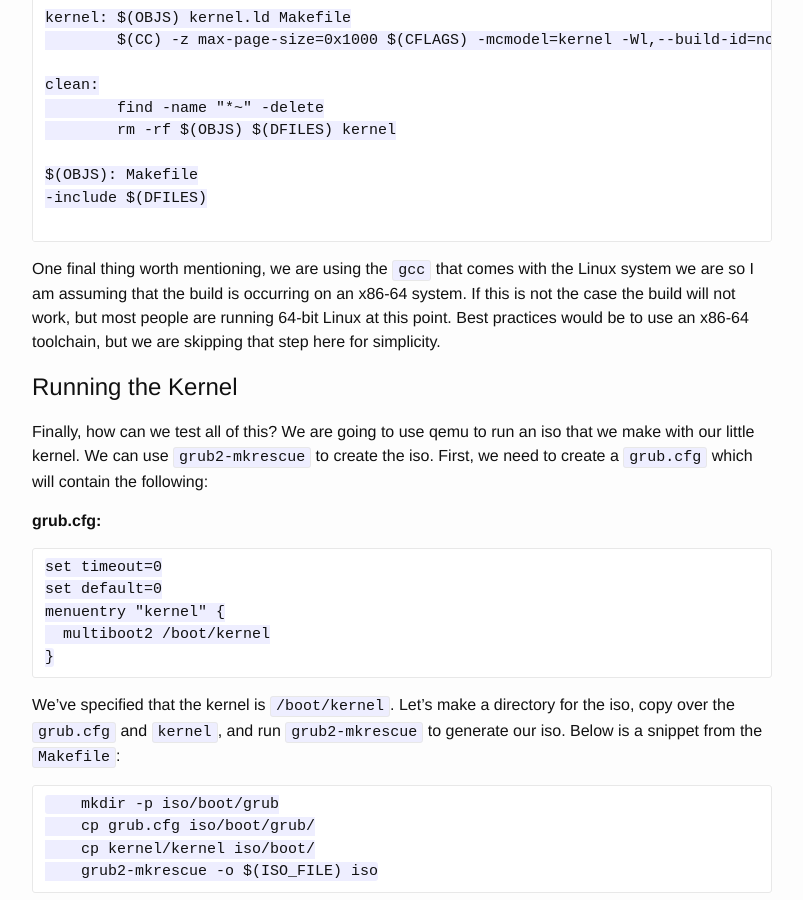
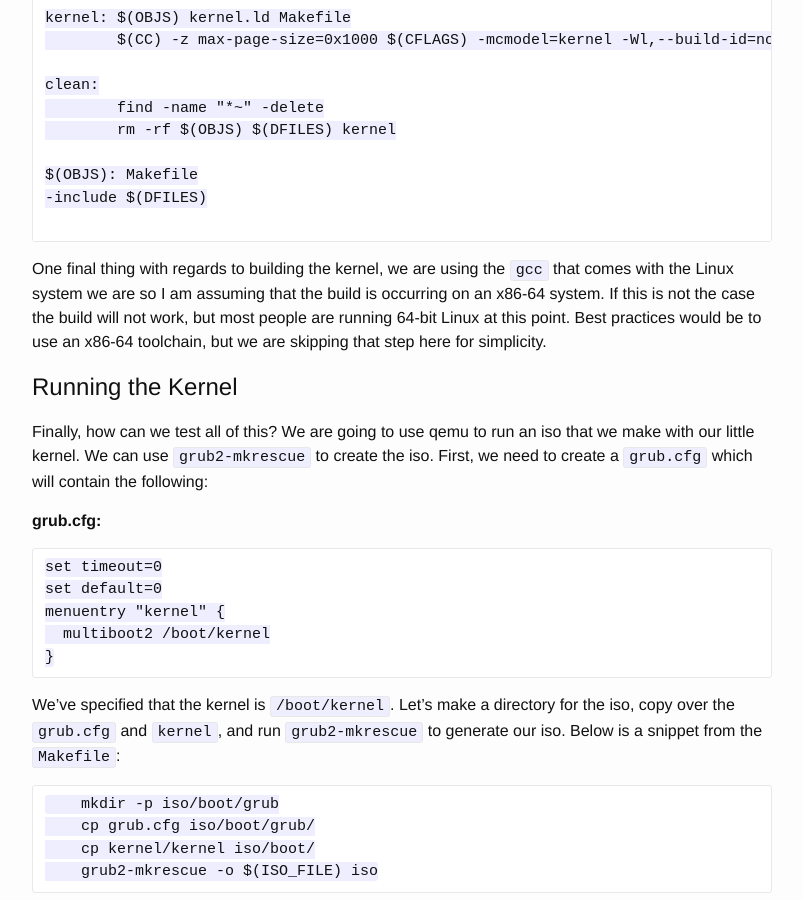
Before and after one commit to missimer/missimer.github.io, a Jekyll site: the page built from _posts/2017-08-08-x86-64-kernel-boot.markdown, in a window 1280 px wide and 900 px high, scrolled down 9950 px. Shown: the whole window, without its empty margins (238-1041 px from the left). Built offline with Jekyll 4.4.1, drawn with Linux system fonts in a browser that asks for light colours.

Commit message:
Removed duplicate phrase

```diff
--- a/_posts/2017-08-08-x86-64-kernel-boot.markdown
+++ b/_posts/2017-08-08-x86-64-kernel-boot.markdown
@@ -490,11 +490,11 @@ $(OBJS): Makefile
 
 ~~~~~~~~~~~~~~~~~~~~~
 
-One final thing worth mentioning, we are using the `gcc` that comes with the
-Linux system we are so I am assuming that the build is occurring on an x86-64
-system.  If this is not the case the build will not work, but most people are
-running 64-bit Linux at this point.  Best practices would be to use an x86-64
-toolchain, but we are skipping that step here for simplicity.
+One final thing with regards to building the kernel, we are using the `gcc` that
+comes with the Linux system we are so I am assuming that the build is occurring
+on an x86-64 system.  If this is not the case the build will not work, but most
+people are running 64-bit Linux at this point.  Best practices would be to use
+an x86-64 toolchain, but we are skipping that step here for simplicity.
 
 # Running the Kernel
 
```
